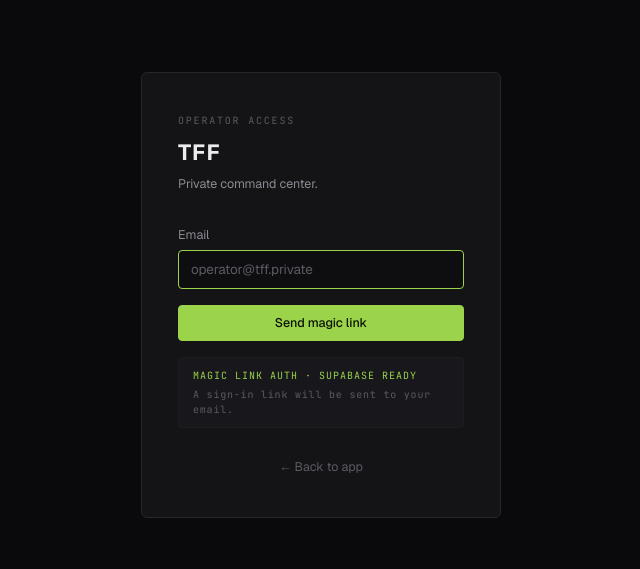
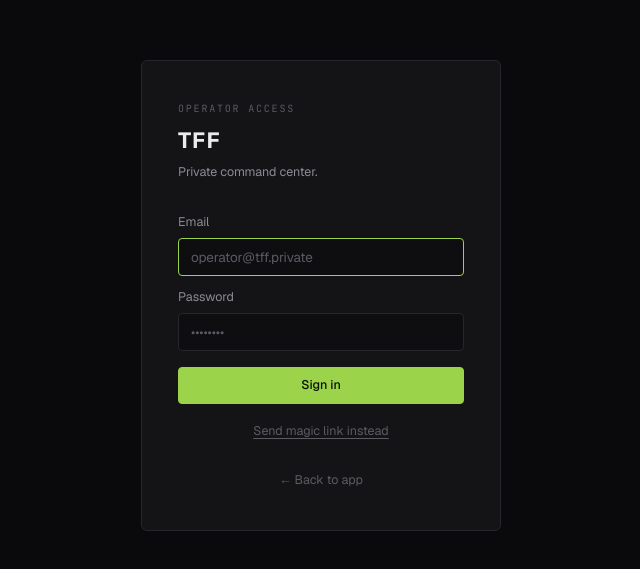
Before and after one commit to alexandresafernandes-png/TFF, a Next.js app in the folder tff/: page /login in a window 1280 px wide. Shown: the part 105-674 px from the top of the page, without its empty margins (319-959 px from the left). Built offline with nearby package versions, Linux system fonts and the light colour scheme; no server answers.

Commit message:
Add password login

```diff
--- a/tff/app/login/page.tsx
+++ b/tff/app/login/page.tsx
@@ -1,21 +1,26 @@
 "use client"
 
 import { useState, useEffect } from "react"
+import { useRouter } from "next/navigation"
 import Link from "next/link"
 import { hasSupabaseConfig } from "@/lib/supabase/status"
 import { createClient } from "@/lib/supabase/client"
 
 type FormState = "idle" | "loading" | "sent" | "error" | "signed_in"
+type LoginMode = "password" | "magic"
 
 const URL_ERRORS: Record<string, string> = {
-  auth_callback_failed:   "Sign-in link was invalid or expired. Please request a new one.",
-  supabase_not_configured:"Supabase is not configured. Set environment variables to enable login.",
-  missing_auth_code:      "No authentication code was received. Please request a new magic link.",
-  session_not_persisted:  "Sign-in succeeded but the session could not be saved. Please try again.",
+  auth_callback_failed:    "Sign-in link was invalid or expired. Please request a new one.",
+  supabase_not_configured: "Supabase is not configured. Set environment variables to enable login.",
+  missing_auth_code:       "No authentication code was received. Please request a new magic link.",
+  session_not_persisted:   "Sign-in succeeded but the session could not be saved. Please try again.",
 }
 
 export default function LoginPage() {
+  const router = useRouter()
   const [email, setEmail] = useState("")
+  const [password, setPassword] = useState("")
+  const [loginMode, setLoginMode] = useState<LoginMode>("password")
   const [formState, setFormState] = useState<FormState>("idle")
   const [errorMsg, setErrorMsg] = useState("")
   const [sessionEmail, setSessionEmail] = useState<string | null>(null)
@@ -43,7 +48,35 @@
       .catch(() => {})
   }, [])
 
-  async function handleSubmit(e: React.FormEvent<HTMLFormElement>) {
+  async function handlePasswordSubmit(e: React.FormEvent<HTMLFormElement>) {
+    e.preventDefault()
+    if (!hasSupabaseConfig || !email.trim() || !password) return
+    setFormState("loading")
+    setErrorMsg("")
+    try {
+      const supabase = createClient()
+      const { error } = await supabase.auth.signInWithPassword({
+        email: email.trim(),
+        password,
+      })
+      if (error) {
+        setFormState("error")
+        setErrorMsg(
+          error.message === "Invalid login credentials"
+            ? "Incorrect email or password."
+            : error.message,
+        )
+      } else {
+        router.push("/")
+        router.refresh()
+      }
+    } catch (err) {
+      setFormState("error")
+      setErrorMsg(err instanceof Error ? err.message : "Something went wrong.")
+    }
+  }
+
+  async function handleMagicLinkSubmit(e: React.FormEvent<HTMLFormElement>) {
     e.preventDefault()
     if (!hasSupabaseConfig || !email.trim()) return
     setFormState("loading")
@@ -64,6 +97,13 @@
       setFormState("error")
       setErrorMsg(err instanceof Error ? err.message : "Something went wrong.")
     }
+  }
+
+  function switchMode(mode: LoginMode) {
+    setLoginMode(mode)
+    setFormState("idle")
+    setErrorMsg("")
+    setPassword("")
   }
 
   return (
@@ -168,12 +208,24 @@
                   readOnly
                 />
               </div>
+              <div style={{ marginBottom: 12 }}>
+                <label className="kv-label" style={{ display: "block", marginBottom: 6 }}>
+                  Password
+                </label>
+                <input
+                  type="password"
+                  placeholder="••••••••"
+                  style={{ width: "100%" }}
+                  disabled
+                  readOnly
+                />
+              </div>
               <button
                 className="btn btn-primary"
                 style={{ width: "100%", justifyContent: "center" }}
                 disabled
               >
-                Send magic link
+                Sign in
               </button>
             </div>
 
@@ -242,7 +294,7 @@
           </div>
         )}
 
-        {/* ── State C: Supabase configured, magic link sent ── */}
+        {/* ── State C: Magic link sent ── */}
         {hasSupabaseConfig && formState === "sent" && (
           <div style={{ display: "flex", flexDirection: "column", gap: 16 }}>
             <div
@@ -274,19 +326,22 @@
             <button
               className="btn"
               style={{ width: "100%", justifyContent: "center" }}
-              onClick={() => {
-                setFormState("idle")
-                setEmail("")
-              }}
+              onClick={() => switchMode("password")}
             >
-              Use a different address
+              Back to sign in
             </button>
           </div>
         )}
 
-        {/* ── State D: Supabase configured, active form ── */}
+        {/* ── State D: Active forms ── */}
         {hasSupabaseConfig && formState !== "sent" && formState !== "signed_in" && (
-          <form onSubmit={handleSubmit} style={{ display: "flex", flexDirection: "column", gap: 12 }}>
+          <>
+            {/* ── Password form (primary) ── */}
+            {loginMode === "password" && (
+              <form
+                onSubmit={handlePasswordSubmit}
+                style={{ display: "flex", flexDirection: "column", gap: 12 }}
+              >
                 <div>
                   <label className="kv-label" style={{ display: "block", marginBottom: 6 }}>
                     Email
@@ -299,6 +354,92 @@
                     style={{ width: "100%" }}
                     required
                     autoFocus
+                    autoComplete="email"
+                    disabled={formState === "loading"}
+                  />
+                </div>
+
+                <div>
+                  <label className="kv-label" style={{ display: "block", marginBottom: 6 }}>
+                    Password
+                  </label>
+                  <input
+                    type="password"
+                    value={password}
+                    onChange={(e) => setPassword(e.target.value)}
+                    placeholder="••••••••"
+                    style={{ width: "100%" }}
+                    required
+                    autoComplete="current-password"
+                    disabled={formState === "loading"}
+                  />
+                </div>
+
+                {formState === "error" && (
+                  <p
+                    style={{
+                      fontSize: "var(--t-small)",
+                      color: "var(--danger)",
+                      padding: "8px 12px",
+                      background: "var(--danger-soft)",
+                      border: "1px solid rgba(200,69,69,0.3)",
+                      borderRadius: 4,
+                      lineHeight: 1.4,
+                    }}
+                  >
+                    {errorMsg}
+                  </p>
+                )}
+
+                <button
+                  type="submit"
+                  className="btn btn-primary"
+                  style={{ width: "100%", justifyContent: "center", marginTop: 4 }}
+                  disabled={formState === "loading" || !email.trim() || !password}
+                >
+                  {formState === "loading" ? "Signing in…" : "Sign in"}
+                </button>
+
+                <div style={{ textAlign: "center", marginTop: 4 }}>
+                  <button
+                    type="button"
+                    onClick={() => switchMode("magic")}
+                    style={{
+                      background: "none",
+                      border: "none",
+                      padding: 0,
+                      cursor: "pointer",
+                      fontSize: "var(--t-small)",
+                      color: "var(--text-4)",
+                      textDecoration: "underline",
+                      textUnderlineOffset: 3,
+                    }}
+                  >
+                    Send magic link instead
+                  </button>
+                </div>
+              </form>
+            )}
+
+            {/* ── Magic link form (secondary) ── */}
+            {loginMode === "magic" && (
+              <form
+                onSubmit={handleMagicLinkSubmit}
+                style={{ display: "flex", flexDirection: "column", gap: 12 }}
+              >
+                <div>
+                  <label className="kv-label" style={{ display: "block", marginBottom: 6 }}>
+                    Email
+                  </label>
+                  <input
+                    type="email"
+                    value={email}
+                    onChange={(e) => setEmail(e.target.value)}
+                    placeholder="operator@tff.private"
+                    style={{ width: "100%" }}
+                    required
+                    autoFocus
+                    autoComplete="email"
                     disabled={formState === "loading"}
                   />
                 </div>
@@ -344,7 +485,7 @@
                     className="mono"
                     style={{ fontSize: 10, color: "var(--accent)", letterSpacing: "0.1em" }}
                   >
-                MAGIC LINK AUTH · SUPABASE READY
+                    MAGIC LINK AUTH
                   </p>
                   <p
                     className="mono"
@@ -353,7 +494,28 @@
                     A sign-in link will be sent to your email.
                   </p>
                 </div>
+
+                <div style={{ textAlign: "center" }}>
+                  <button
+                    type="button"
+                    onClick={() => switchMode("password")}
+                    style={{
+                      background: "none",
+                      border: "none",
+                      padding: 0,
+                      cursor: "pointer",
+                      fontSize: "var(--t-small)",
+                      color: "var(--text-4)",
+                      textDecoration: "underline",
+                      textUnderlineOffset: 3,
+                    }}
+                  >
+                    ← Back to password sign in
+                  </button>
+                </div>
               </form>
+            )}
+          </>
         )}
 
         {/* Back to app — always visible */}
```
Also changed, not shown: tff/.claude/settings.local.json, tff/supabase/README.md, 1 other file (tests, documents, lock files or other folders). Lines whose indentation alone changed are shown as unchanged.
